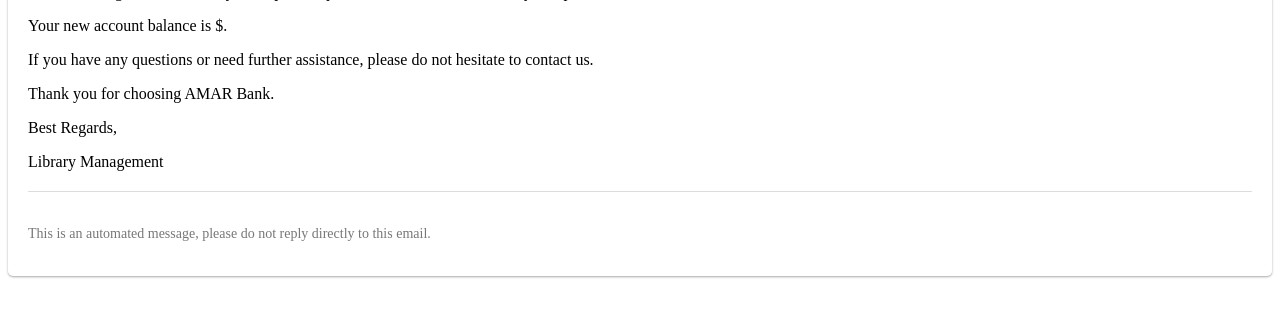
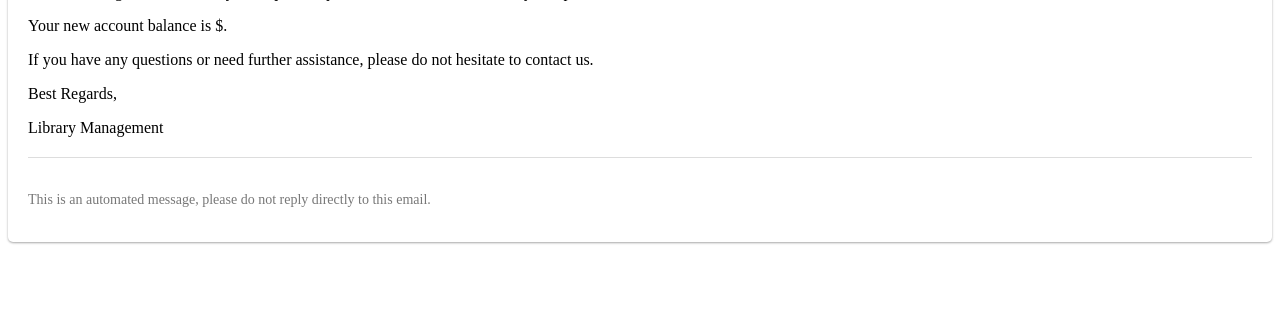
Before and after one commit to Atik203/Library-Management-System, a Django app: template history/templates/deposit_email.html in a window 1280 px wide. Shown: the part 142-459 px from the top of the page. Run offline with Django 5.2, Linux system fonts and the light colour scheme; the template is opened without the code that fills it, so the values that code supplies are empty; some libraries are stand-ins or nearby versions.

Commit message:
update email template

```diff
--- a/history/templates/deposit_email.html
+++ b/history/templates/deposit_email.html
@@ -17,7 +17,6 @@
     <p style="margin-bottom: 10px;">
       If you have any questions or need further assistance, please do not hesitate to contact us.
     </p>
-    <p style="margin-bottom: 10px;">Thank you for choosing AMAR Bank.</p>
     <p style="margin-bottom: 10px;">Best Regards,</p>
     <p style="margin-bottom: 10px;">Library Management</p>
   </div>
```
